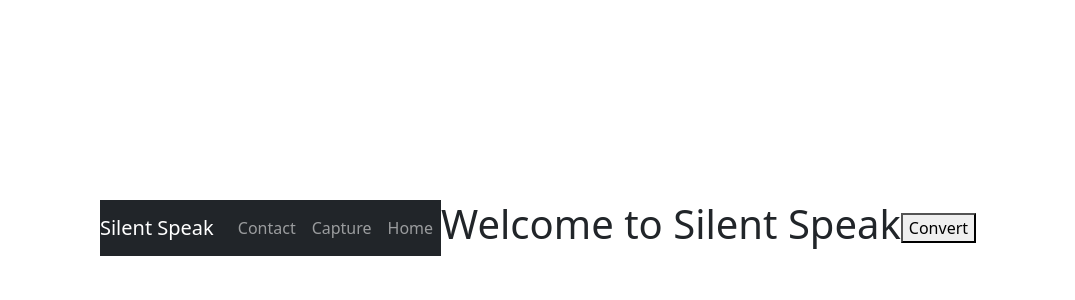
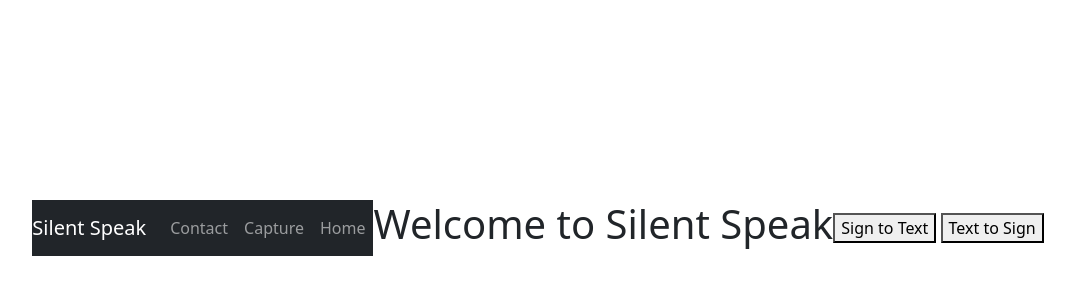
Before and after one commit to VishalSingh1703/Silent-Speak, a Flask app: page / in a window 1280 px wide. Shown: the part 172-472 px from the top of the page, without its empty margins (102-1177 px from the left). Run offline with Flask 3, Linux system fonts and the light colour scheme.

Commit message:
Add files via upload

```diff
--- a/templates/capture.html
+++ b/templates/capture.html
@@ -3,7 +3,7 @@
 {% block body %}
     <h1>Live Camera Feed</h1>
     <div>
-        <img src="{{ url_for('video_feed') }}" width="1080" height="600">
+        <img src="{{ url_for('video_feed') }}" class="camera-feed" width="1080" height="600">
     </div>
     <a href="/"><button>Stop Capturing</button></a>
 {% endblock %}
--- a/templates/index.html
+++ b/templates/index.html
@@ -2,5 +2,8 @@
 
 {% block body %}
     <h1>Welcome to Silent Speak</h1>
-    <a href="/capture"><button>Convert</button></a>
+    <div class="button-container">
+        <a href="/capture"><button class="left-button">Sign to Text</button></a>
+        <a href="/convert"><button class="right-button">Text to Sign</button></a>
+    </div>
 {% endblock %}
```
Also changed, not shown: templates/convert.html (added, +12 -0 lines), templates/about.html (added), templates/layout.html (line endings or trailing spaces), templates/team.html (added).
